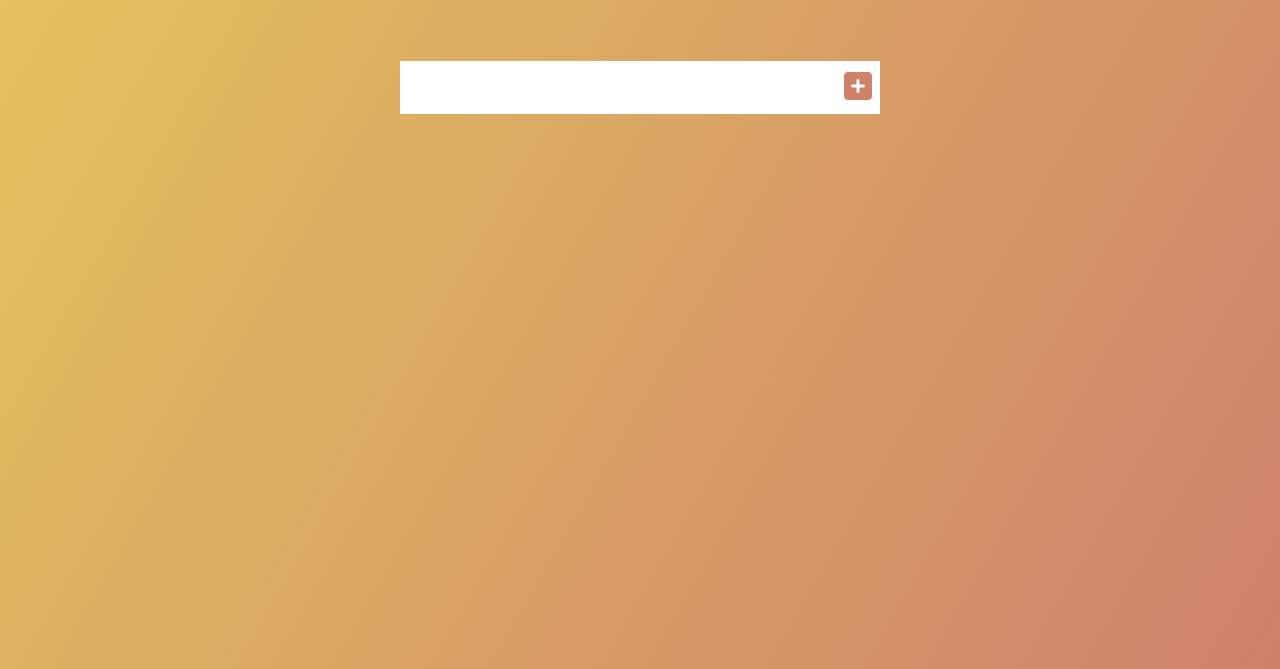
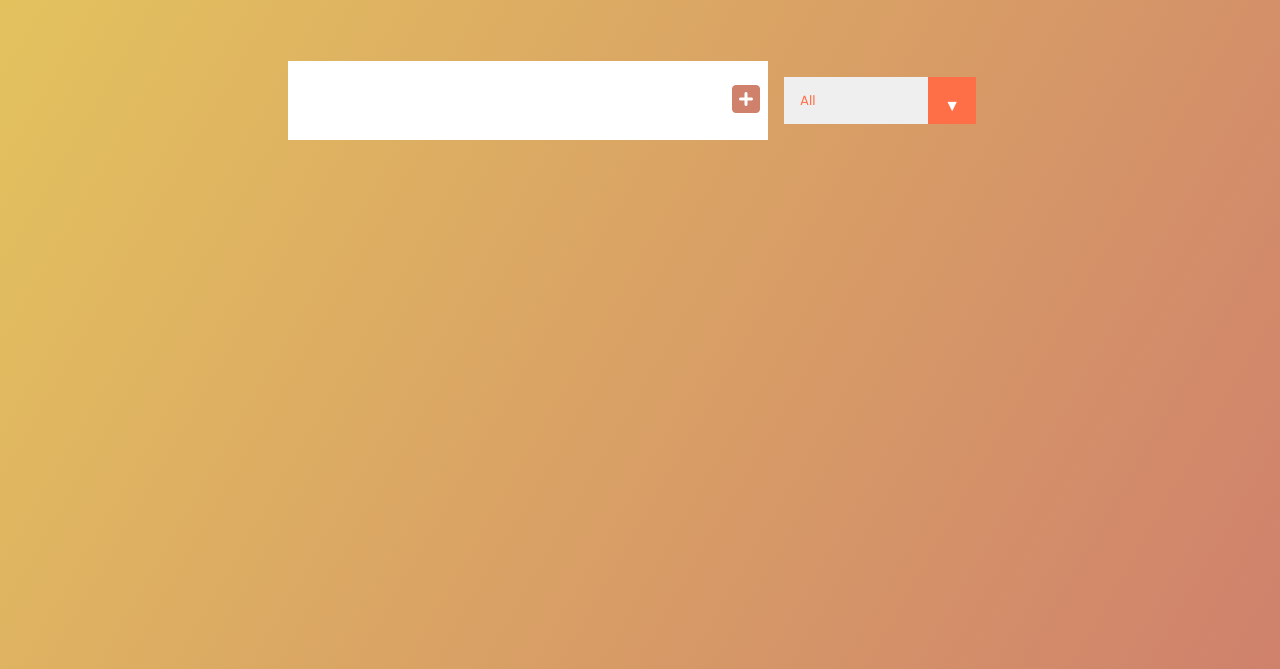
Before and after one commit to RoiMekaiton/todo-app, a plain HTML site: page index.html in a window 1280 px wide. Shown: the part 131-800 px from the top of the page. Drawn offline with Linux system fonts and the light colour scheme.

Commit message:
add a filter button

```diff
--- a/app.js
+++ b/app.js
@@ -3,11 +3,14 @@
 const todoInput = document.querySelector('.todo-input');
 const todoButton = document.querySelector('.todo-button');
 const todoList = document.querySelector('.todo-list');
+const filterOption = document.querySelector('.filter-todo');
+
 
 
 // Event Listeners
 todoButton.addEventListener('click', addTodo);
 todoList.addEventListener('click', deleteCheck);
+filterOption.addEventListener('click', filterTodo);
 
 
 
@@ -66,3 +69,29 @@ function deleteCheck(e){
         todo.classList.toggle('completed');
     }
 }
+
+
+function filterTodo(e) {
+    const todos = todoList.childNodes;
+    todos.forEach(function(todo) {
+        switch(e.target.value) {
+            case "all":
+                todo.style.display = "flex";
+                break;
+            case "completed":
+                if (todo.classList.contains('completed')) {
+                    todo.style.display = "flex";
+                } else {
+                    todo.style.display = "none";
+                }
+                break;
+            case "uncompleted":
+                if (!todo.classList.contains('completed')) {
+                    todo.style.display = "flex";
+                } else {
+                    todo.style.display = "none";
+                }
+                break;
+        }
+    })
+}
--- a/index.html
+++ b/index.html
@@ -28,6 +28,13 @@
       <button class="todo-button" type="submit">
         <i class="fas fa-plus-square"></i>
       </button>
+      <div class="select">
+        <select name="todos" class="filter-todo">
+          <option value="all">All</option>
+          <option value="completed">Completed</option>
+          <option value="uncompleted">Uncompleted</option>
+        </select>
+      </div>
     </form>
     <div class="todo-container">
       <ul class="todo-list"></ul>
--- a/style.css
+++ b/style.css
@@ -99,3 +99,49 @@ form button:hover{
     transform: translateY(8rem) rotateZ(20deg);
     opacity: 0;
 }
+
+/*CUSTOM SELECTOR */
+select {
+    -webkit-appearance: none;
+    -moz-appearance: none;
+    -ms-appearance: none;
+    appearance: none;
+    outline: 0;
+    box-shadow: none;
+    border: 0 !important;
+    background-image: none;
+  }
+
+  /* Custom Select */
+  .select {
+    margin: 1rem;
+    position: relative;
+    overflow: hidden;
+  }
+
+  select {
+    color: #ff6f47;
+    font-family: "Poppins", sans-serif;
+    cursor: pointer;
+    width: 12rem;
+    padding: 1rem;
+  }
+
+/* Arrow */
+.select::after {
+    content: "\25BC";
+    position: absolute;
+    top: 0;
+    right: 0;
+    padding: 1rem;
+    background: #ff6f47;
+    cursor: pointer;
+    pointer-events: none;
+    transition: all 0.3s ease;
+  }
+
+/* Transition */
+.select:hover::after {
+  background: white;
+  color: #ff6f47;
+}
```
